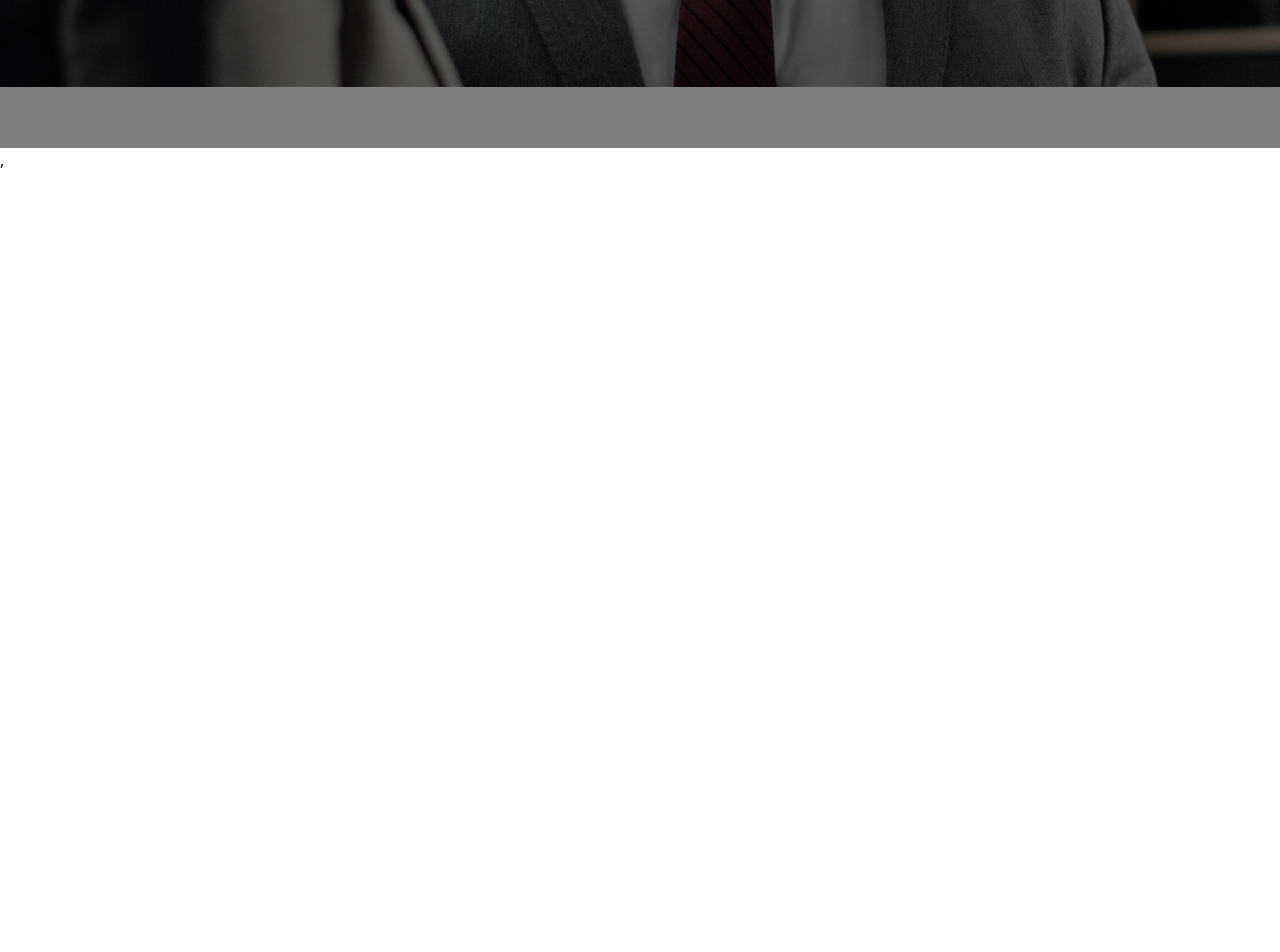
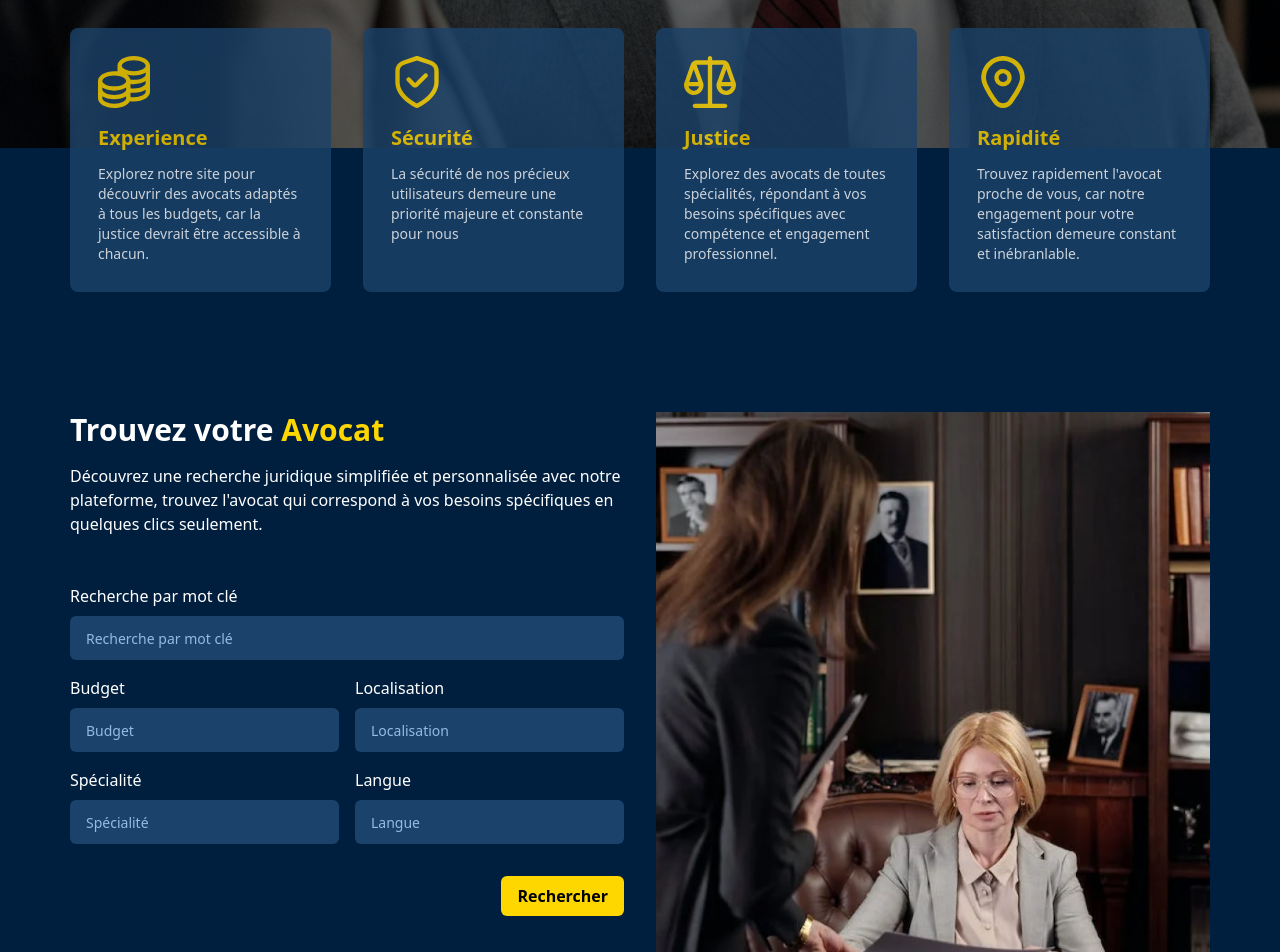
Before and after one commit to SamyIslem/Dz-Mouhami, a React (Vite) app: page / in a window 1280 px wide. Shown: the part 560-1512 px from the top of the page. Before the commit the page ends 800 px from the top, so only its background shows below. Built offline with nearby package versions, Linux system fonts and the light colour scheme.

Commit message:
Page Home

```diff
--- a/src/components/ui/Button/Button.jsx
+++ b/src/components/ui/Button/Button.jsx
@@ -8,13 +8,13 @@ const Button = ({ type, to, children, variant, className, ...props }) => {
 
   if (to) {
     return (
-      <Link to={to} className={` ${styles} ${className} px-4 py-2 rounded-xl `}>
+      <Link to={to} className={` ${styles} ${className} px-4 py-2 rounded-md `}>
         {children}
       </Link>
     );
   }
 
-  return <button className={` ${styles} ${className} px-4 py-2 rounded-xl  `}>{children}</button>;
+  return <button className={` ${styles} ${className} px-4 py-2 rounded-md  `}>{children}</button>;
 };
 
 export default Button;
--- a/src/index.css
+++ b/src/index.css
@@ -4,6 +4,10 @@
 
 :root {
   --max-width: 1140px;
+}
+
+body{
+  background-color: #001F3F;
 }
 
 .c-container {
--- a/src/locales/i18n.js
+++ b/src/locales/i18n.js
@@ -24,7 +24,7 @@ const resources = {
       contactButton: "Contactez nous",
       lawyerButton: "Découvrir nos avocats",
       experience: "Experience",
-      experiencText:
+      experienceText:
         "Explorez notre site pour découvrir des avocats adaptés à tous les budgets, car la justice devrait être accessible à chacun.",
       security: "Sécurité",
       securityText:
@@ -35,6 +35,18 @@ const resources = {
       fast: "Rapidité",
       fastText:
         "Trouvez rapidement l'avocat proche de vous, car notre engagement pour votre satisfaction demeure constant et inébranlable.",
+      trouver: "Trouvez votre",
+      avocat: "Avocat",
+      searchLawyer:
+        "Découvrez une recherche juridique simplifiée et personnalisée avec notre plateforme, trouvez l'avocat qui correspond à vos besoins spécifiques en quelques clics seulement.",
+      searchLawyerkeyWord: "Recherche par mot clé",
+      Budget: "Budget",
+      Localisation: "Localisation",
+      Speciality: "Spécialité",
+      Language: "Langue",
+      Search: "Rechercher",
+      Our: "Nos",
+      recommandations: "recommandations",
     },
     dir: "ltr",
   },
@@ -68,9 +80,21 @@ const resources = {
       justice: "عدالة",
       justiceText:
         "استكشف المحامين من كافة التخصصات، لتلبية احتياجاتك الخاصة بكفاءة والتزام مهني",
-        fast: "سرعة",
+      fast: "سرعة",
       fastText:
         "اعثر بسرعة على المحامي القريب منك، لأن التزامنا بإرضائك يظل ثابتًا وثابتًا.",
+      trouver: "ابحث عن",
+      avocat: "محاميك",
+      searchLawyer:
+        "اكتشف بحثًا قانونيًا مبسطًا وشخصيًا من خلال منصتنا، واعثر على المحامي الذي يلبي احتياجاتك المحددة ببضع نقرات فقط.",
+      searchLawyerkeyWord: "بحث بكلمة مفتاحية",
+      Budget: "ميزانية",
+      Localisation: "موقع",
+      Speciality: "تخصص",
+      Language: "لغة",
+      Search: "بحث",
+      Our: "توصياتنا ",
+      recommandations: "لك",
     },
     dir: "rtl",
   },
--- a/src/pages/Home/Home.jsx
+++ b/src/pages/Home/Home.jsx
@@ -2,10 +2,49 @@ import React from "react";
 import { useTranslation } from "react-i18next";
 
 import MainImage from "@/images/mainImage.png";
-import Button from "../../components/ui/Button/Button";
+import SearchLawyer from "@/images/searchLawyer.png";
+import Lawyer from "@/images/avocat.png";
+import Button from "@/components/ui/Button/Button";
+import Coins from "@/icons/coins.svg?react";
+import Check from "@/icons/check.svg?react";
+import Justice from "@/icons/justice.svg?react";
+import Marker from "@/icons/marker.svg?react";
 
 const Home = () => {
   const { t } = useTranslation();
+
+  const mainArguments = [
+    {
+      icon: <Coins />,
+      title: t("experience"),
+      text: t("experienceText"),
+    },
+    {
+      icon: <Check />,
+      title: t("security"),
+      text: t("securityText"),
+    },
+    {
+      icon: <Justice />,
+      title: t("justice"),
+      text: t("justiceText"),
+    },
+    {
+      icon: <Marker />,
+      title: t("fast"),
+      text: t("fastText"),
+    },
+  ];
+
+  const lawyer=[{
+    image:{Lawyer},
+    nom:"Alexandre Lefèvre",
+    rate:4,
+    address:"Bejaia, Centre Ville",
+    spécialité:"Droit pénal",
+    experience:"5 ans D’éxperience"
+
+  }]
 
   return (
     <>
@@ -13,26 +52,146 @@ const Home = () => {
         style={{
           background: `url(${MainImage})`,
           backgroundRepeat: "no-repeat",
+          backgroundSize: "cover",
         }}
-        className="bg-no-repeat py-60 relative before:content-[''] before:bg-black before:opacity-50 before:absolute before:h-full before:w-full before:top-0 before:right-0 before:left-0 "
+        before
+        className="py-60 relative before:content-[''] before:bg-black before:opacity-50 before:absolute before:h-full before:w-full before:top-0 before:right-0 before:left-0 "
       >
-        <div className="flex flex-col items-center justify-center gap-3 ">
-          <h1 className="font-bold relative text-white text-3xl z-10  balance-25 w-1/2 after:content-[''] after:bg-secondary after:h-1 after:w-12 after:absolute after:top-[38px] after:-left-[80px] before:content-[''] before:bg-secondary before:h-1 before:w-12 before:absolute before:top-[38px] before:right-[50px] ">
+        <div className="c-container flex flex-col items-center justify-center gap-3 ">
+          <h1 className="font-bold relative text-white text-3xl z-10 w-fit max-w-[20ch] text-center  after:content-['']  after:block after:bg-secondary after:h-1 after:w-12  after:absolute after:top-1/2 after:-translate-1/2 after:right-full after:mr-5   before:content-['']  before:block before:bg-secondary before:h-1 before:w-12  before:absolute before:top-1/2 before:-translate-1/2 before:left-full before:ml-5">
             {" "}
             {t("title")}{" "}
           </h1>
 
-          <p className="text-white z-10  xs:leading-[10px]  w-3/4 text-wrap balance-30 ">
+          <p className="text-white z-10  xs:leading-[10px]  w-3/4 text-wrap balance-30 text-center ">
             {" "}
             {t("mainText")}{" "}
           </p>
 
-          <div className="flex items-center justify-center z-10 font-semibold gap-5 mt-5 " >
-            <Button variant="secondary" > {t("contactButton")} </Button>
-            <Button variant="primary" >{t("lawyerButton")}</Button>
+          <div className="flex items-center justify-center z-10 font-semibold gap-5 mt-5 ">
+            <Button variant="secondary"> {t("contactButton")} </Button>
+            <Button variant="primary">{t("lawyerButton")}</Button>
           </div>
         </div>
       </main>
+
+      <section className="-translate-y-[120px] ">
+        <div className="c-container grid grid-cols-1 sm:grid-cols-2 lg:grid-cols-3 xl:grid-cols-4 gap-8 ">
+          {mainArguments.map((argument, index) => (
+            <div
+              key={index}
+              className="bg-bgCard opacity-80 rounded-lg p-7 hover:opacity-100 cursor-pointer"
+            >
+              {argument.icon}
+              <h2 className="mt-4 text-secondary font-bold text-xl">
+                {argument.title}{" "}
+              </h2>
+              <p className="mt-3 text-white text-sm font-normal ">
+                {" "}
+                {argument.text}{" "}
+              </p>
+            </div>
+          ))}
+        </div>
+      </section>
+
+      <section id="search">
+        <div className="c-container ">
+          <div className="grid grid-cols-1 md:grid-cols-2 gap-8  ">
+            <div>
+              <h2 className="text-3xl text-white  font-bold">
+                {t("trouver")}{" "}
+                <span className="text-secondary"> {t("avocat")} </span>
+              </h2>
+              <p className="text-white mt-4 "> {t("searchLawyer")} </p>
+
+              <div className="flex flex-col gap-8 mt-8 ">
+                <form
+                  action=""
+                  className="grid grid-cols-1 md:grid-cols-2 mt-4 gap-4 "
+                >
+                  <div className="grid col-span-2 gap-2">
+                    <label
+                      className="text-white "
+                      htmlFor="searchLawyerkeyWord"
+                    >
+                      {t("searchLawyerkeyWord")}
+                    </label>
+
+                    <input
+                      className="text-white rounded-md h-11 px-4 placeholder:text-searchLabel bg-[#1B426A] border-none outline-none focus:ring-2 focus:ring-secondary text-sm  "
+                      type="text"
+                      placeholder={t("searchLawyerkeyWord")}
+                      id="searchLawyerkeyWord"
+                    />
+                  </div>
+                  <div className="grid gap-2">
+                    <label className="text-white " htmlFor="Budget">
+                      {t("Budget")}
+                    </label>
+                    <input
+                      className="text-white rounded-md h-11 px-4 placeholder:text-searchLabel bg-[#1B426A] border-none outline-none focus:ring-2 focus:ring-secondary text-sm  "
+                      type="text"
+                      placeholder={t("Budget")}
+                      id="Budget"
+                    />
+                  </div>
+                  <div className="grid gap-2">
+                    <label className="text-white " htmlFor="Localisation">
+                      {t("Localisation")}
+                    </label>
+                    <input
+                      className="text-white rounded-md h-11 px-4 placeholder:text-searchLabel bg-[#1B426A] border-none outline-none focus:ring-2 focus:ring-secondary text-sm  "
+                      type="text"
+                      placeholder={t("Localisation")}
+                      id="Localisation"
+                    />
+                  </div>
+                  <div className="grid gap-2">
+                    <label className="text-white " htmlFor="Speciality">
+                      {t("Speciality")}
+                    </label>
+                    <input
+                      className="text-white rounded-md h-11 px-4 placeholder:text-searchLabel bg-[#1B426A] border-none outline-none focus:ring-2 focus:ring-secondary text-sm  "
+                      type="text"
+                      placeholder={t("Speciality")}
+                      id="Speciality"
+                    />
+                  </div>
+                  <div className="grid gap-2">
+                    <label className="text-white " htmlFor="Language">
+                      {t("Language")}
+                    </label>
+                    <input
+                      className="text-white rounded-md h-11 px-4 placeholder:text-searchLabel bg-[#1B426A] border-none outline-none focus:ring-2 focus:ring-secondary text-sm  "
+                      type="text"
+                      placeholder={t("Language")}
+                      id="Language"
+                    />
+                  </div>
+                </form>
+                <div className="flex justify-end">
+                  <Button variant="primary" className="font-bold">
+                    {t("Search")}
+                  </Button>{" "}
+                </div>
+              </div>
+            </div>
+
+            <div className="row-start-1 md:row-start-auto">
+              <img src={SearchLawyer} alt="Votre Avocat" />
+            </div>
+          </div>
+        </div>
+      </section>
+
+      <section id="recommandations">
+
+
+
+
+
+      </section>
     </>
   );
 };
--- a/tailwind.config.js
+++ b/tailwind.config.js
@@ -1,19 +1,18 @@
 /** @type {import('tailwindcss').Config} */
 export default {
-  content: [
-    "./index.html",
-    "./src/**/*.{js,ts,jsx,tsx}",
-  ],
+  content: ["./index.html", "./src/**/*.{js,ts,jsx,tsx}"],
   theme: {
     extend: {
-      colors:{
-        primary:"#001F3F",
-        secondary:"#FFD700",
-        label:"#F2F2F2",
-        secondaryButton:"#03A9F4"
-
+      colors: {
+        primary: "00264D",
+        secondary: "#FFD700",
+        label: "#F2F2F2",
+        secondaryButton: "#03A9F4",
+        bgCard: "#1B426A",
+        searchLabel: "#94BBE3",
+        background: "#001F3F",
       },
     },
   },
   plugins: [],
-}
+};
```
Also changed, not shown: src/assets/images/avocat.png (added), src/assets/images/searchLawyer.png (added).
